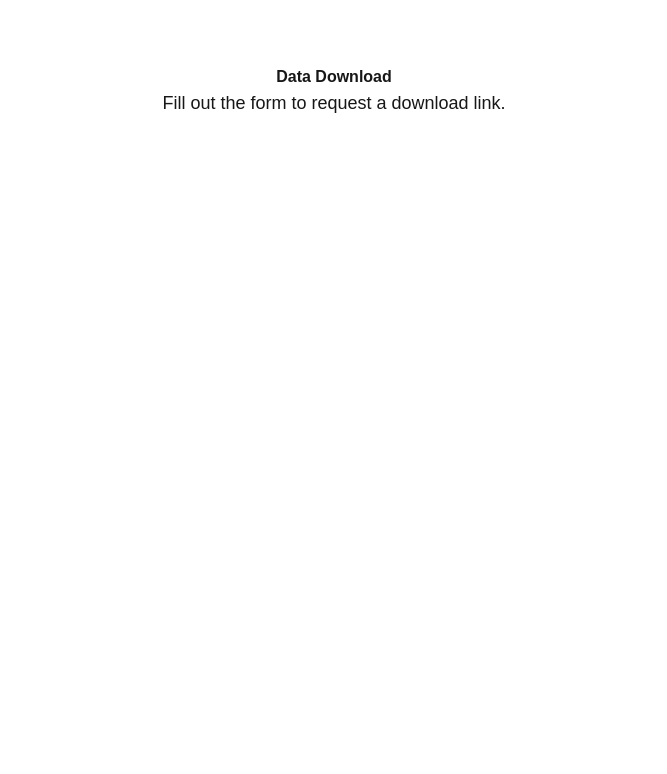
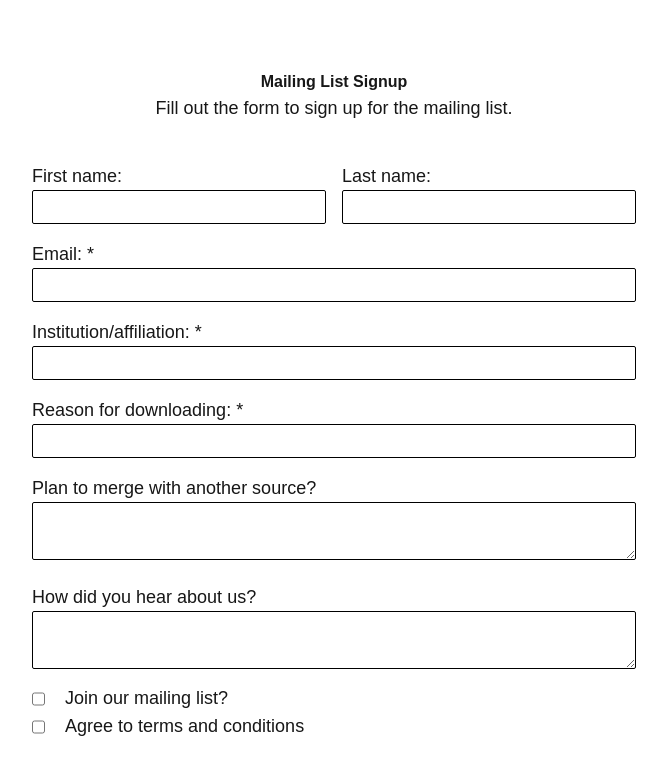
Before and after one commit to fullstackatbrown/project-boc, a Next.js app: page /get-involved in a window 1280 px wide. Shown: the top 774 px of the page, without its empty margins (306-973 px from the left). Built offline with nearby package versions, Linux system fonts and the light colour scheme.

Commit message:
Copied form in

```diff
--- a/src/app/get-involved/page.tsx
+++ b/src/app/get-involved/page.tsx
@@ -1,21 +1,70 @@
 'use client';
+function FormElt({ label, name, type }: { label: string, name: string, type: string }) {
+    let inputElt;
+    if(type == "area") {
+        inputElt = (<textarea name={name} className="rounded-sm p-1 border border-black w-full"/>)
+    } else if(type == "text") {
+        inputElt = (<input type="text" name={name} className="rounded-sm p-1 border border-black w-full" required/>)
+    } else {
+        inputElt = (<div>Check Code</div>)
+    }
+    return (
+        <div className="p-2 w-full">
+            <div className="text-left text-lg">{label}</div>
+            {inputElt}
+        </div>
+    );
+}
 
-export default function About() {
+function Form() {
+    const submitBtn = <button id="submit" type="submit" value="Submit"
+    className="w-28 border-black bg-primary-red rounded-xl text-white h-10 mt-5 text-lg">Submit</button>
+
+    return (
+        <form id="data-form" action="#" target="_blank" method="POST" className="w-1/2 min-w-[340px] text-left">
+            <div className="flex text-center">
+                <FormElt label="First name: " name="first-name" type="text" />
+                <FormElt label="Last name: " name="last-name" type="text" />
+            </div>
+
+            <FormElt label="Email: *" name="email" type="text" />
+            <FormElt label="Institution/affiliation: *" name="org" type="text"/>
+            <FormElt label="Reason for downloading: *" name="reason" type="text"/>
+
+            <FormElt label="Plan to merge with another source?" name="merge" type="area"/>
+            <FormElt label="How did you hear about us?" name="hear" type="area"/>
+
+            <div className="text-lg flex px-2 items-start">
+                <input type="checkbox" name="mail" className="basis-1 mr-5 mt-[5px] w-5 h-5" />
+                <span>Join our mailing list?</span>
+            </div>
+            <div className="text-lg flex px-2 items-start">
+                <input className="mr-5 mt-[5px] w-5 h-5 basis-1" type="checkbox" name="tos" required/>
+                <span>Agree to terms and conditions</span>
+            </div>
+            <div className="mb-5"></div>
+            {submitBtn}
+        </form>
+    )
+}
+
+export default function GetInvolved() {
     return (
     <div className="h-full min-h-screen w-full">
         {/* Dynamic spacer based on header height */}
-        <div style={{ minHeight: `5px` }}></div>
+        <div style={{ minHeight: `10px` }}></div>
 
         {/* Site content */}
         <div id="content" className="text-center p-5">
             <div id="title-text" className="mt-[5vh] mb-4 text-4.5xl-responsive font-bold text-primary font-circ-std">
-                Data Download
+                Mailing List Signup
                 <div id="explanation" className="mb-8 text-lg font-[100]">
-                    Fill out the form to request a download link.
+                    Fill out the form to sign up for the mailing list.
                 </div>
             </div>
 
             <div className="flex justify-center">
+            <Form/>
             </div>
         </div>
         <div className="mb-[5vh]"></div>
--- a/src/app/globals.css
+++ b/src/app/globals.css
@@ -7,12 +7,12 @@
   --foreground: #171717;
 }
 
-@media (prefers-color-scheme: dark) {
-  :root {
-    --background: #0a0a0a;
-    --foreground: #ededed;
-  }
-}
+/* @media (prefers-color-scheme: dark) { */
+/*   :root { */
+/*     --background: #0a0a0a; */
+/*     --foreground: #ededed; */
+/*   } */
+/* } */
 
 body {
   color: var(--foreground);
--- a/src/app/page.tsx
+++ b/src/app/page.tsx
@@ -1,7 +1,37 @@
-import Image from "next/image";
-
 export default function Home() {
   return (
-      <div>Hello</div>
+    <div>
+    <header class="bg-green-600 text-white py-4">
+        <div class="container mx-auto text-center">
+            <h1 class="text-4xl font-bold">Brown University Outing Club</h1>
+            <p class="mt-2 text-lg">Explore the outdoors, make friends, and create lasting memories!</p>
+        </div>
+    </header>
+
+    <div class="h-full p-9 container mx-auto py-10">
+        <section class="mb-8">
+            <h2 class="text-3xl font-semibold mb-4">Upcoming Activities</h2>
+            <ul class="list-disc list-inside">
+                <li class="mb-2">Hiking Trip to the Appalachian Trail - October 15</li>
+                <li class="mb-2">Camping Weekend at Arcadia - October 22-23</li>
+                <li class="mb-2">Kayaking at the Narrow River - October 30</li>
+                <li class="mb-2">Weekly Group Runs - Every Wednesday at 5 PM</li>
+            </ul>
+        </section>
+
+        <section>
+            <h2 class="text-3xl font-semibold mb-4">Join Us!</h2>
+            <p class="mb-4">Whether you're an experienced outdoor enthusiast or a beginner looking to try something new, the Brown University Outing Club welcomes you!</p>
+            <a href="/get-involved" class="inline-block bg-green-600 text-white px-4 py-2 rounded hover:bg-green-700">Sign Up Today!</a>
+        </section>
+    </div>
+
+    <footer class="bg-gray-800 text-white py-4">
+        <div class="container mx-auto text-center">
+            <p>&copy; 2024 Brown University Outing Club. All rights reserved.</p>
+            <p><a href="#" class="text-green-400 hover:underline">Contact Us</a> | <a href="#" class="text-green-400 hover:underline">Privacy Policy</a></p>
+        </div>
+    </footer>
+    </div>
   );
 }
```
